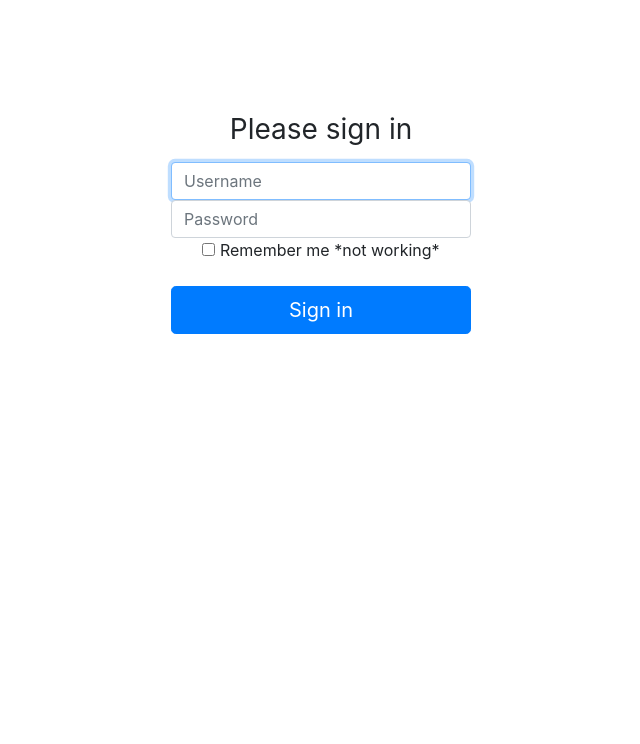
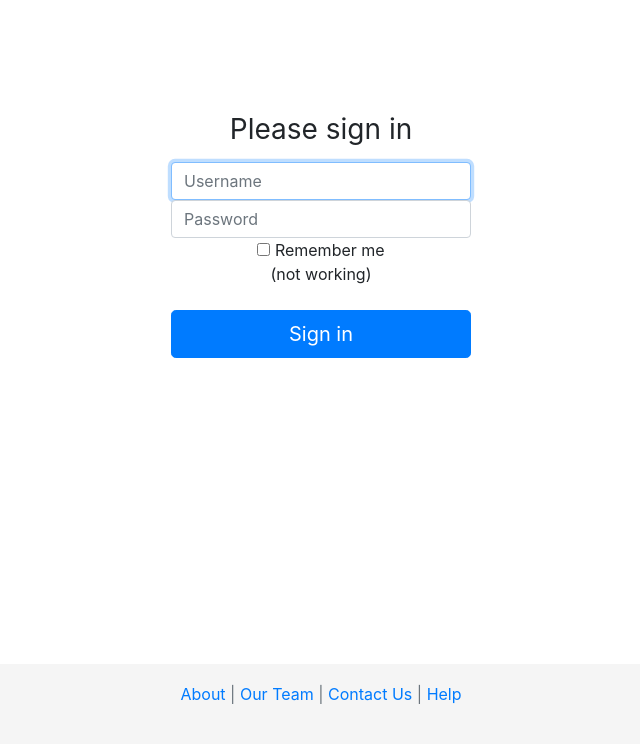
Before and after one commit to WADPlaceholdr/Placeholdr, a Django app: page /placeholdr/login/ in a window 1280 px wide. Shown: the part 56-800 px from the top of the page, without its empty margins (319-959 px from the left). Run offline with Django 3.2, Linux system fonts and the light colour scheme; some libraries are stand-ins or nearby versions.

Commit message:
bootstrapped footer

```diff
--- a/static/styles/style.css
+++ b/static/styles/style.css
@@ -1,107 +1,8 @@
-/* body { */
-	/* background-color:#5774A0; */
-	/* margin-left: 3%; */
-	/* margin-top: 50%; */
-/* } */
-
-/* #header{ */
-	/* z-index:10;  */
-	/* background-color:goldenrod;  */
-	/* float:left;  */
-	/* position:fixed;  */
-	/* width:100%;  */
-	/* left:3%; */
-	/* top:0px; */
-	/* max-height: 30%; */
-/* } */
-
-/* #logo{ */
-	/* float:left; */
-/* } */
-
-/* #searchtabs{ */
-	/* position:relative;  */
-	/* float:center;  */
-	/* top:25px;  */
-	/* left:20px; */
-	/* z-index:-1; */
-/* } */
-
-/* #tabs{ */
-	/* position:relative; */
-	/* top:1em; */
-/* } */
-
-/* .tabs{ */
-	/* float:left; */
-/* } */
-
-/* #user { */
-	/* /*position:absolute;*/ */
-	/* position:relative; */
-	/* float:right; */
-	/* right: 5%; */
-/* } */
-
-/* #profile_picture { */
-	/* max-width: 4em; */
-	/* height: auto; */
-/* } */
-
-/* /* /* ================== DROPDOWN STUFF ================== */ */ */
-
-/* /* .dropP{ */ */
-	/* /* text-align: center; */ */
-/* /* } */ */
-
-/* /* .dropP:hover{ */ */
-	/* /* background-color:grey; */ */
-/* /* } */ */
-
-/* /* /* Dropdown Button */ */ */
-/* /* .dropbtn { */ */
-    /* /* background-color: #24406A; */ */
-    /* /* color: white; */ */
-    /* /* padding: 16px; */ */
-    /* /* font-size: 22px; */ */
-    /* /* border: none; */ */
-    /* /* cursor: pointer; */ */
-    /* /* width: 180px; */ */
-/* /* } */ */
-
-/* /* /* Dropdown button on hover & focus */ */ */
-/* /* .dropbtn:hover, .dropbtn:focus { */ */
-    /* /* background-color: #5774A0; */ */
-/* /* } */ */
-
-/* /* /* The container <div> - needed to position the dropdown content */ */ */
-/* /* #tabs { */ */
-    /* /* position: relative; */ */
-    /* /* display: inline-block; */ */
-/* /* } */ */
-
-/* /* /* Dropdown Content (Hidden by Default) */ */ */
-/* /* .dropdown-content { */ */
-    /* /* display: none; */ */
-    /* /* position: absolute; */ */
-    /* /* background-color: #f1f1f1; */ */
-    /* /* min-width: 180px; */ */
-    /* /* box-shadow: 0px 8px 16px 0px rgba(0,0,0,0.2); */ */
-    /* /* z-index: 1; */ */
-/* /* } */ */
-
-/* /* /* Links inside the dropdown */ */ */
-/* /* .dropdown-content a { */ */
-    /* /* color: black; */ */
-    /* /* padding: 12px 16px; */ */
-    /* /* text-decoration: none; */ */
-    /* /* display: block; */ */
-/* /* } */ */
-
-/* /* /* Change color of dropdown links on hover */ */ */
-/* /* .dropdown-content a:hover {background-color: #ddd} */ */
-
-/* /* /* Show the dropdown menu (use JS to add this class to the .dropdown-content container when the user clicks on the dropdown button) */ */ */
-/* /* .show {display:block;} */ */
-
-/* /* /* =================== END OF DROPDOWN STUFF =====================*/ */ */
+.footer {
+	position: absolute;
+	bottom: 0;
+	width: 100%;
+	height: 10%;
+	line-height: 60px;
+	background-color: #f5f5f5;
+}
--- a/templates/placeholdr/base.html
+++ b/templates/placeholdr/base.html
@@ -31,7 +31,7 @@
 	</head>
 	<body class="{% block body_class %}{% endblock %}">
 		<nav class="navbar navbar-expand-lg navbar-light bg-light fixed-top">
-			<a class="navbar-brand" href="#">
+			<a class="navbar-brand" href="/">
 				<!-- Logo commented out until higher rez available -->
 				<!-- <img src="{% static 'images/favicon.ico' %}" width="30" height="30" class="d-inline-block align-top" alt="Logo"> -->
 				placeholdr
@@ -88,8 +88,8 @@
 						</a>
 						<div class="dropdown-menu" aria-labelledby="navbarDropdown">
 							{% if user.is_authenticated %}
-								<a class="dropdown-item" href="{% url 'account' %}">My account</a>
-								<a class="dropdown-item" href="{% url 'logout' %}">logout</a>
+								<a class="dropdown-item" href="{% url 'account' %}">Account</a>
+								<a class="dropdown-item" href="{% url 'logout' %}">Logout</a>
 							{% else %}
 								<a class="dropdown-item" href="{% url 'login' %}">Login</a>
 								<a class="dropdown-item" href="{% url 'register' %}">Register</a>
@@ -107,6 +107,17 @@
 		{% block body_block %}
 		{% endblock %}
 
+		<footer class="footer">
+			<div class="container">
+				<span class="text-muted">
+					<a href="{% url 'about' %}">About</a> |
+					<a href="{% url 'team' %}">Our Team</a> |
+					<a href="{% url 'contact' %}">Contact Us</a> |
+					<a href="{% url 'help' %}">Help</a>
+				</span>
+			</div>
+		</footer>
+
 		<!-- Bootstrap jQuery -->
 		<script src="https://code.jquery.com/jquery-3.2.1.slim.min.js" integrity="sha384-KJ3o2DKtIkvYIK3UENzmM7KCkRr/rE9/Qpg6aAZGJwFDMVNA/GpGFF93hXpG5KkN" crossorigin="anonymous"></script>
 		<!-- Bootstrap Popper.js -->
--- a/templates/placeholdr/login.html
+++ b/templates/placeholdr/login.html
@@ -20,7 +20,7 @@
 		<input id="inputPassword" class="form-control" placeholder="Password" required="" name="password" data-cip-id="inputPassword" type="password">
 		<div class="checkbox mb-3">
 		<label>
-			<input value="remember-me" type="checkbox"> Remember me *not working*
+			<input value="remember-me" type="checkbox"> Remember me <br> (not working)
 		</label>
 		</div>
 		<button class="btn btn-lg btn-primary btn-block" type="submit" value="submit">Sign in</button>
```
